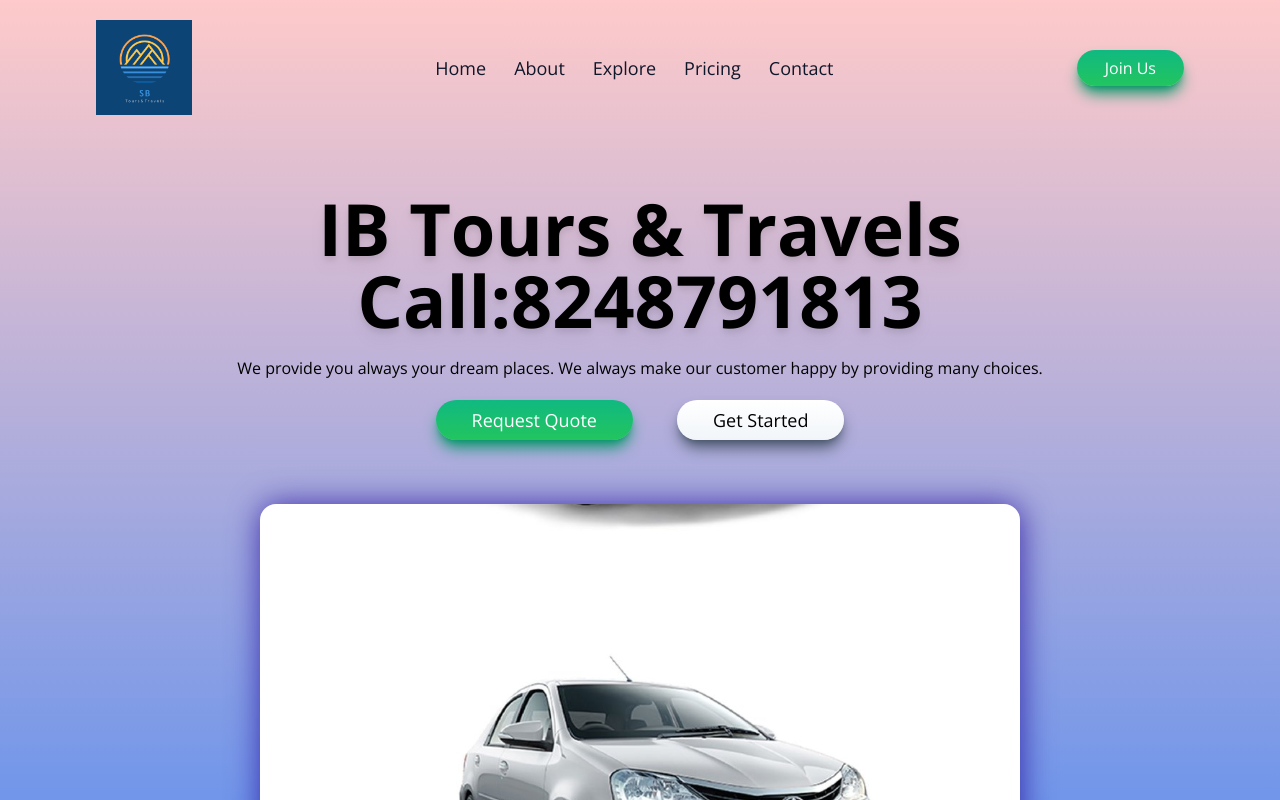
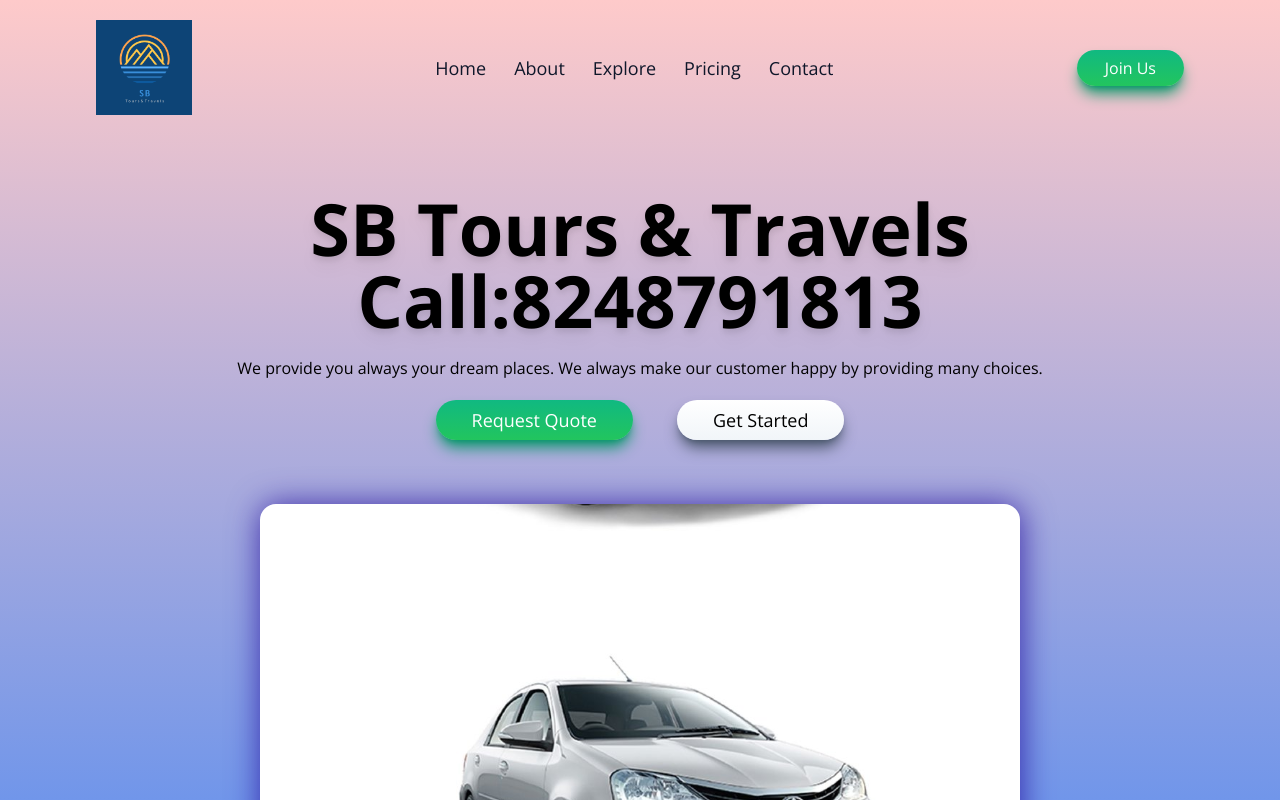
Before and after one commit to mdibrahim199627/sbtravels, a React (Vite) app: page / in a window 1280 px wide. Shown: the top 800 px of the page. Built offline with nearby package versions, Linux system fonts and the light colour scheme.

Commit message:
Update travigodata.js

```diff
--- a/src/data/travigodata.js
+++ b/src/data/travigodata.js
@@ -47,7 +47,7 @@ export const navlinks = [
 ];
 
 export const hero = {
-  "title": "IB Tours & Travels",
+  "title": "SB Tours & Travels",
   "subtitle": "Call:8248791813",
   "text": "We provide you always your dream places. We always make our customer happy by providing many choices.",
   "btn1": "Request Quote",
```
